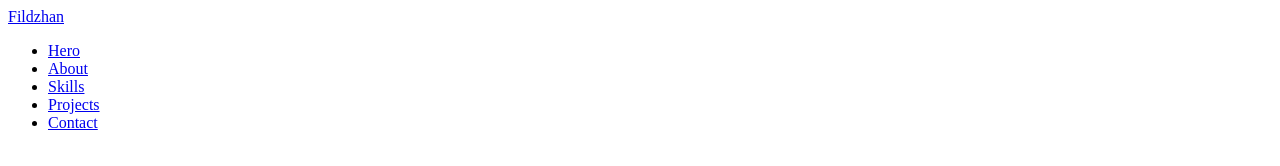
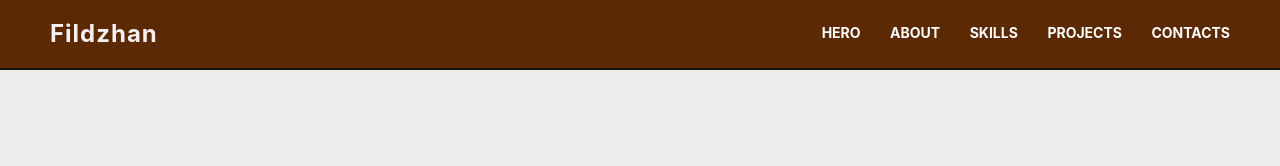
Before and after one commit to Kazadynamic/itw2026_project1_263040009, a plain HTML site: page index.html in a window 1280 px wide. Drawn offline with Linux system fonts and the light colour scheme.

Commit message:
Repair & Add : Navbar and css for navbar

```diff
--- a/css/style.css
+++ b/css/style.css
@@ -0,0 +1,67 @@
+ * {
+        margin: 0;
+        padding: 0;
+        box-sizing: border-box;
+      }
+
+
+   body {
+        font-family: Inter, arial, sans-serif;
+       background-color: rgb(237, 236, 234);
+        line-height: 1.6;
+        min-height: 100vh;
+      }
+
+      .navbar {
+        background-color: #5b2903;
+        padding: 15px 50px;
+        border-bottom: 2px solid #141414;
+        overflow: auto;
+        position: sticky;
+        top: 0;
+        z-index: 9999;
+      }
+
+      .navbar .nav-logo {
+        float: left;
+        color: #f6efef;
+        font-size: 24px;
+        text-decoration: none;
+        letter-spacing: 1px;
+        font-weight: bold;
+      }
+
+      .navbar .nav-menu {
+        float: right;
+        list-style: none;
+        margin-top: 5px;
+      }
+
+      .navbar .nav-menu li {
+        display: inline-block;
+        margin-left: 25px;
+      }
+
+      .navbar .nav-menu li a {
+        color: #fff;
+        text-decoration: none;
+        font-size: 14px;
+        font-weight: bold;
+        text-transform: uppercase;
+        position: relative;
+      }
+
+      .navbar .nav-menu li a::after {
+        content: '';
+        position: absolute;
+        width: 0;
+        height: 2px;
+        left: 0;
+        bottom: -4px;
+        background-color: #0f1012;
+        transition: width 0.3s;
+      }
+
+      .navbar .nav-menu li a:hover::after {
+        width: 100%;
+      }
--- a/index.html
+++ b/index.html
@@ -9,20 +9,20 @@
   </head>
   <body>
     <!-- Header & Nav -->
-    <header>
-      <a href="#" class="nav-logo">Fildzhan</a>
-      <nav aria aria-label="Nav">
-        <ul>
+    <nav class="navbar">
+      <a href="#Top" class="nav-logo">Fildzhan</a>
+      <ul class="nav-menu">
         <li><a href="#Hero">Hero</a></li>
         <li><a href="#About">About</a></li>
         <li><a href="#Skills">Skills</a></li>
         <li><a href="#Projects">Projects</a></li>
-          <li><a href="#Contact">Contact</a></li>
+        <li><a href="#Contacts">Contacts</a></li>
       </ul>
     </nav>
-    </header>
 
     <!-- Main -->
-    <main></main>
+    <main>
+      <!-- Hero -->
+    </main>
   </body>
 </html>
```
Lines whose indentation alone changed are shown as unchanged.
